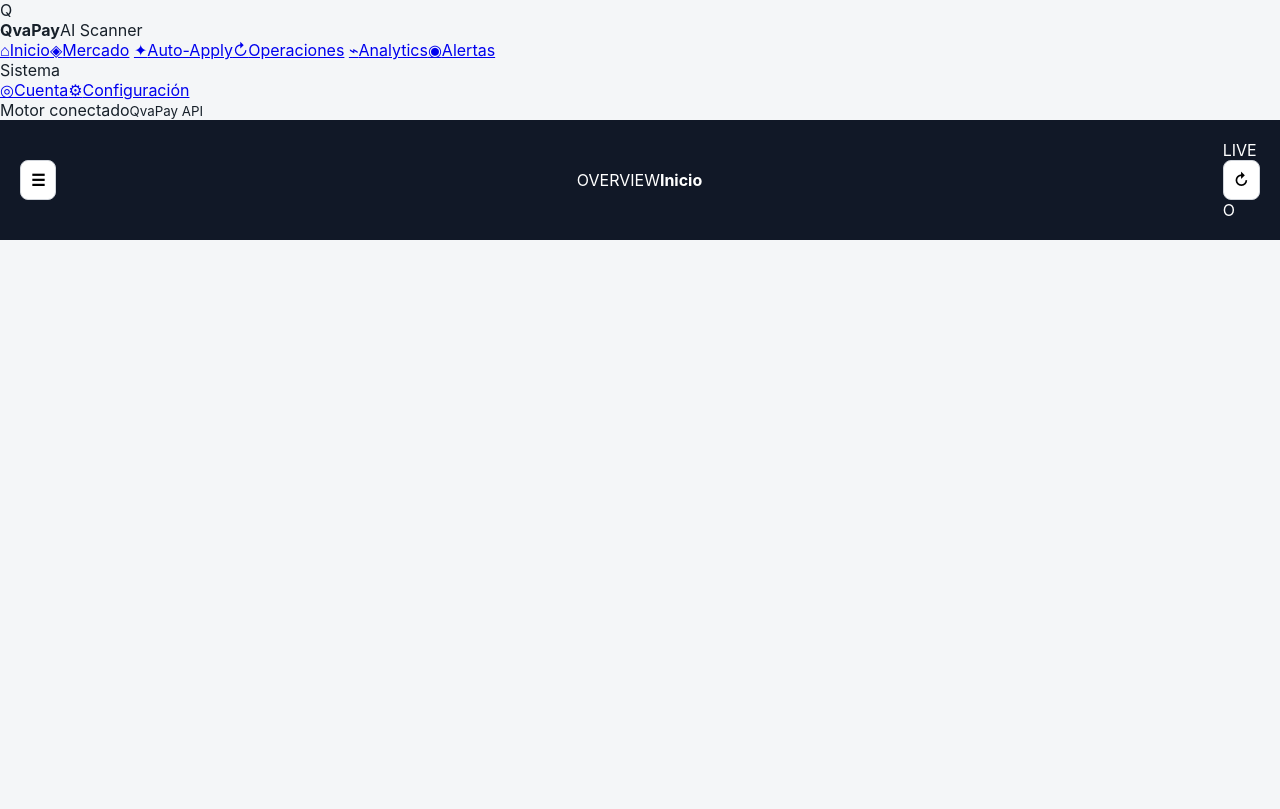
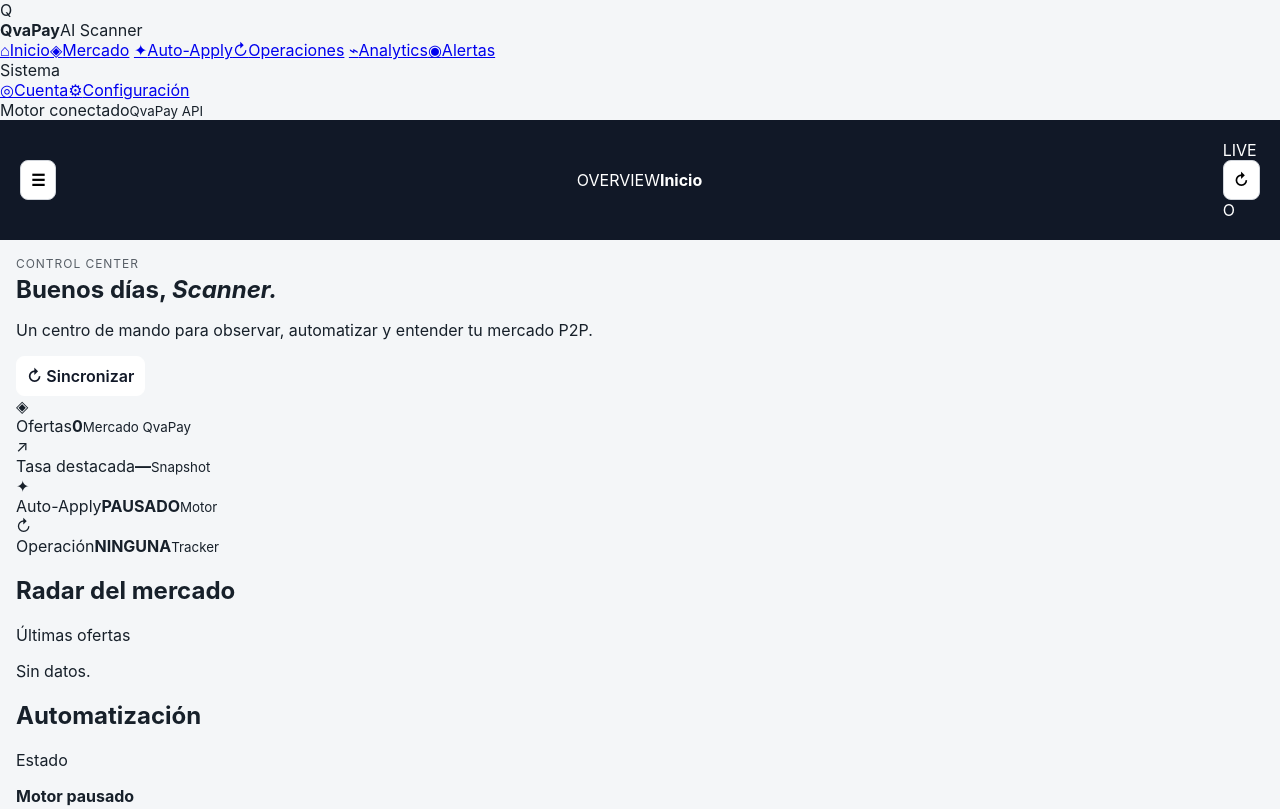
Before and after one commit to Osleyder1985/qvapay-ai-scanner, a website: page src/frontend/index.html in a window 1280 px wide. Shown: the top 809 px of the page. Drawn offline with Linux system fonts and the light colour scheme; no server answers.

Commit message:
feat(ui): switch shell to routed frontend

```diff
--- a/src/frontend/index.html
+++ b/src/frontend/index.html
@@ -28,5 +28,5 @@
 <main id="app"></main>
 </section></div>
 <div class="toast-stack" id="toasts" aria-live="polite"></div>
-<script src="/app.js"></script>
+<script src="/app-v2.js"></script>
 </body></html>
```
